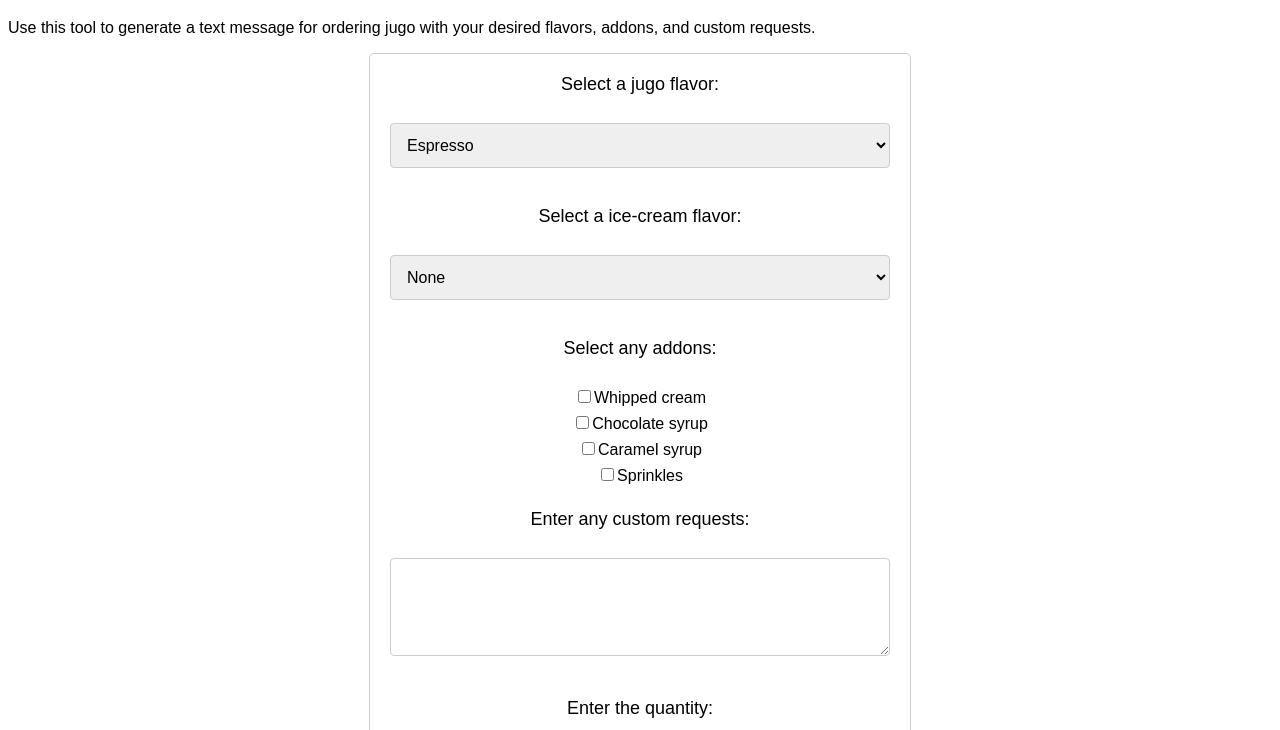
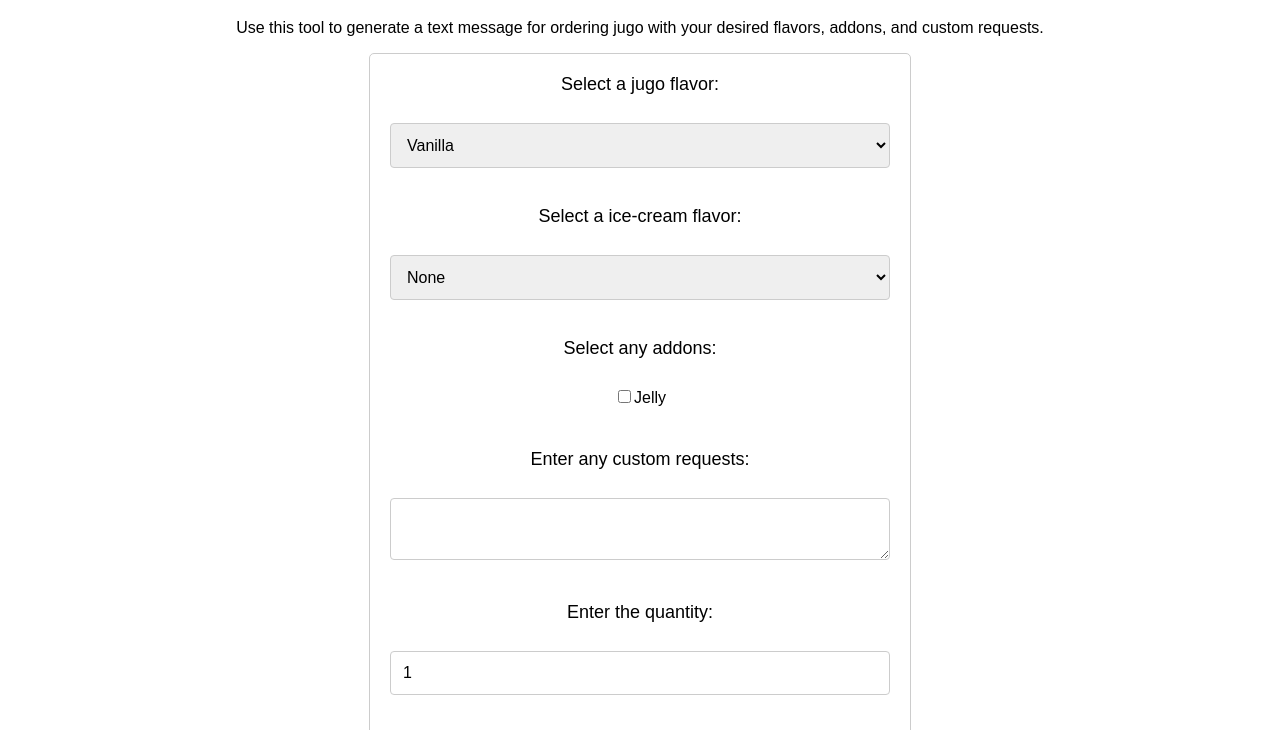
Before and after one commit to naaiz-zahir/jog-1, a plain HTML site: page index.html in a window 1280 px wide. Shown: the part 61-791 px from the top of the page. Drawn offline with Linux system fonts and the light colour scheme.

Commit message:
added new items to the form, form complete, new style changes

```diff
--- a/index.html
+++ b/index.html
@@ -18,37 +18,43 @@
     <form id="jugo-form">
       <label for="jugo-flavor">Select a jugo flavor:</label><br>
       <select id="jugo-flavor" name="jugo-flavor">
+        <option value="vanilla">Vanilla</option>
+        <option value="chocolate">Chocolate</option>
+        <option value="cappucinno">Cappucinno</option>
+        <option value="vanilla-coffee">Vanilla Coffee</option>
         <option value="espresso">Espresso</option>
-        <option value="latte">Latte</option>
-        <option value="cappuccino">Cappuccino</option>
-        <option value="cold-brew">Cold Brew</option>
-        <option value="iced-coffee">Iced Coffee</option>
+        <option value="yoghurt">Yoghurt</option>
+        <option value="champagne">Champagne</option>
+        <option value="blueberry">Blueberry</option>
+        <option value="grapes">Grapes</option>
+        <option value="cantaloupe">Cantaloupe</option>
+        <option value="banana">Banana</option>
+        <option value="green-apple">Green Apple</option>
+        <option value="strawberry">Strawberry</option>
+        <option value="oreo-vanilla">OreoVanilla</option>
+        <option value="oreo-choco">OreoChoco</option>
+
       </select><br><br>
 
       <label for="icecream-flavor">Select a ice-cream flavor:</label><br>
       <select id="icecream-flavor" name="icecream-flavor">
         <option value="none">None</option>
         <option value="vanilla">Vanilla</option>
-        <option value="hazelnut">Hazelnut</option>
-        <option value="caramel">Caramel</option>
-        <option value="mocha">Mocha</option>
+        <option value="chocolate">Chocolate</option>
       </select><br><br>
 
       <label for="addons">Select any addons:</label><br>
-      <input type="checkbox" id="addons" name="addons" value="whipped-cream">Whipped cream<br>
-      <input type="checkbox" id="addons" name="addons" value="chocolate-syrup">Chocolate syrup<br>
-      <input type="checkbox" id="addons" name="addons" value="caramel-syrup">Caramel syrup<br>
-      <input type="checkbox" id="addons" name="addons" value="sprinkles">Sprinkles<br><br>
+      <input type="checkbox" id="addons" name="addons" value="jelly">Jelly<br><br><br>
 
       <label for="jugo-custom">Enter any custom requests:</label><br>
-      <textarea id="jugo-custom" name="jugo-custom" rows="4" cols="50"></textarea><br><br>
+      <textarea id="jugo-custom" name="jugo-custom" rows="2" cols="50"></textarea><br><br>
 
       <!-- Quantity input -->
       <label for="jugo-quantity">Enter the quantity:</label><br>
       <input type="number" id="jugo-quantity" name="jugo-quantity" min="1" value="1"><br><br>
 
       <!-- Button for adding more items -->
-      <button type="button" onclick="addItem()">Add More Items</button>
+      <button type="button" onclick="addItem()">Add Item</button>
 
       <!-- Button for completing the order -->
       <button type="button" onclick="completeOrder()">Reset Order</button>
--- a/myScript.js
+++ b/myScript.js
@@ -33,7 +33,7 @@ function generateText() {
         text += " with " + icecreamFlavor.toUpperCase() + " ice cream";
     }
     if (addons !== "") {
-        text += " and the following addons: " + addons.toUpperCase();
+        text += " and " + addons.toUpperCase();
     }
     if (jugoCustom !== "") {
         text += ". " + jugoCustom.toUpperCase();
--- a/style.css
+++ b/style.css
@@ -1,6 +1,10 @@
 body {
     font-family: Rubik, sans-serif;
     background-color: #ffffff;
+}
+
+p {
+    text-align: center;
 }
 
 h1 {
```
